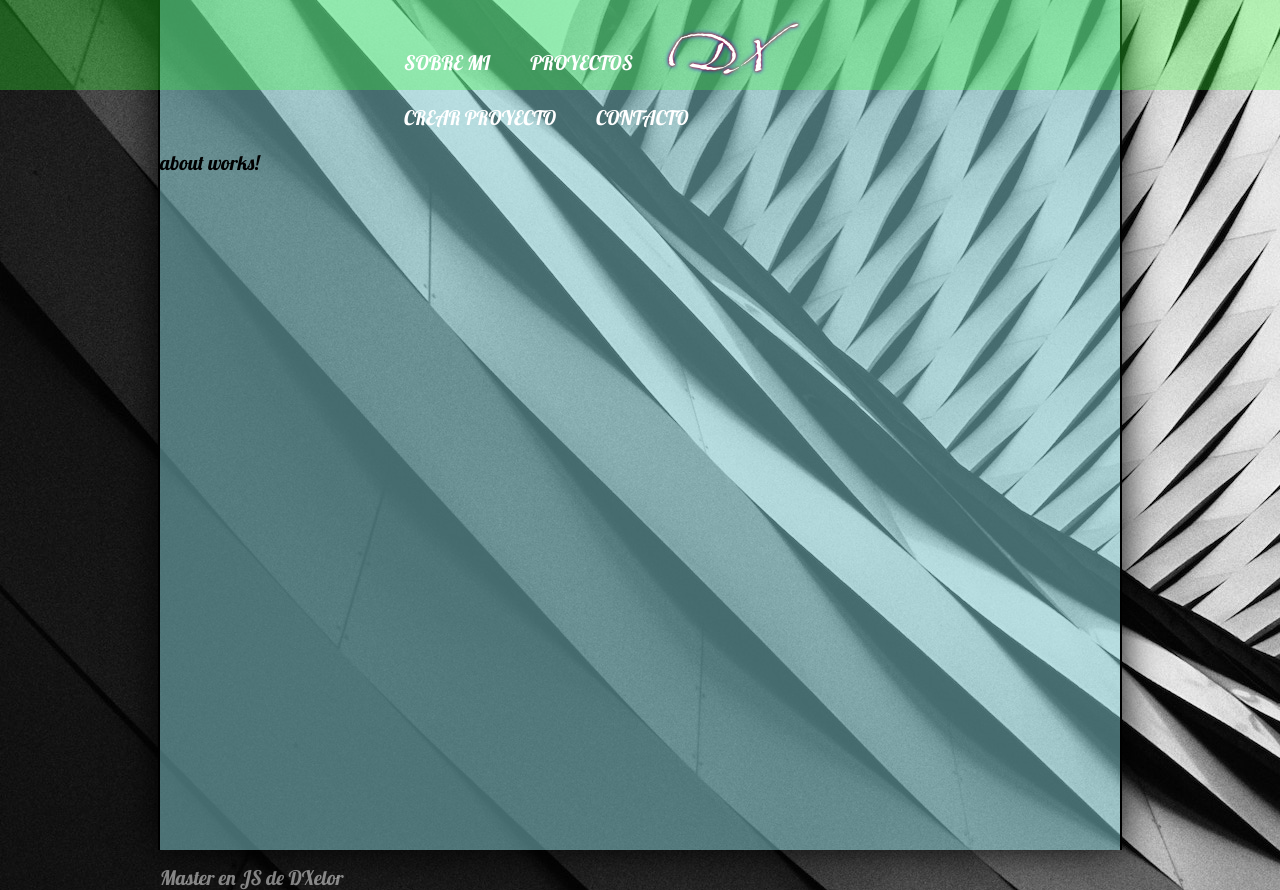
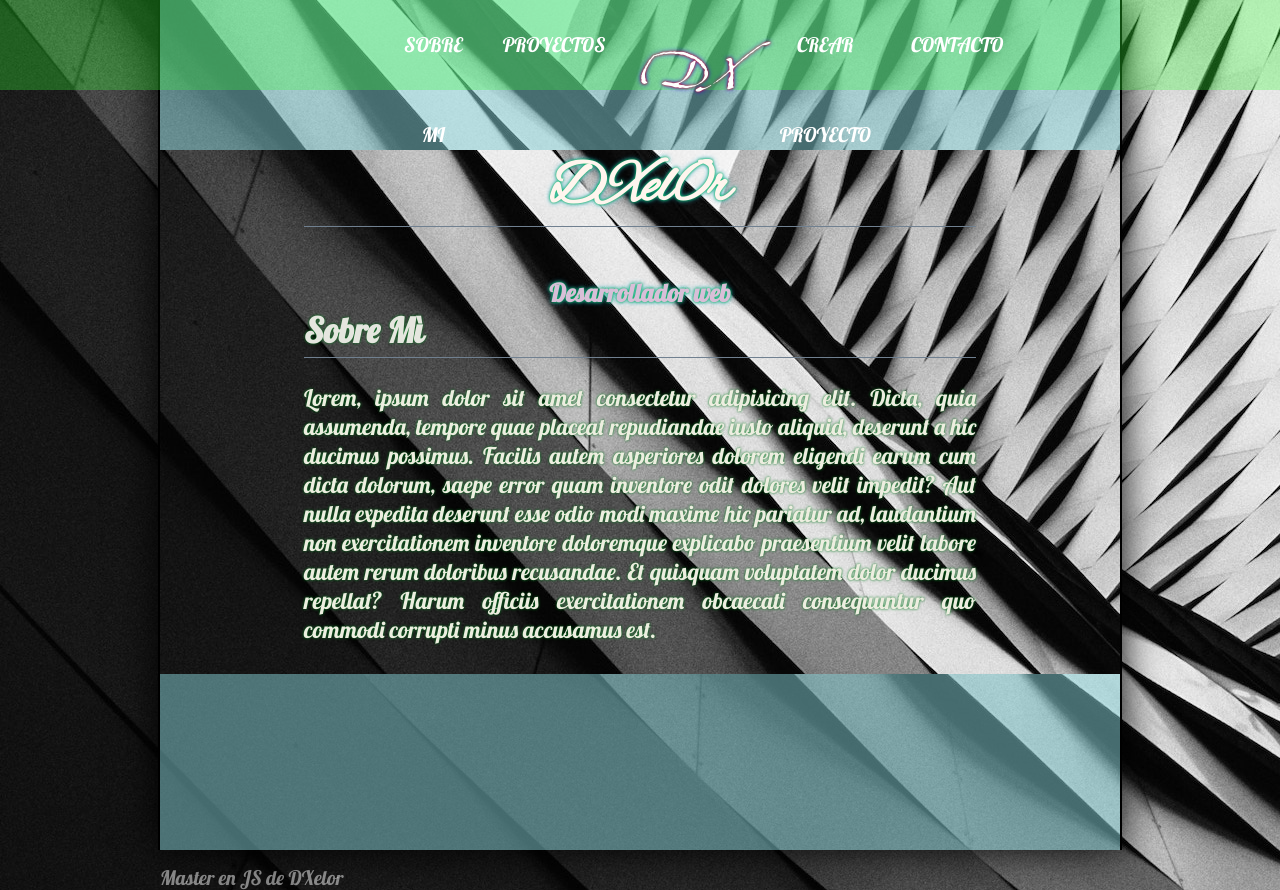
Before and after one commit to DXelor/Web-Portafolio, an Angular app: page / in a window 1280 px wide. Built offline with nearby package versions, Linux system fonts and the light colour scheme.

Commit message:
pagina sobre mì

```diff
--- a/src/app/components/about/about.component.html
+++ b/src/app/components/about/about.component.html
@@ -1 +1,29 @@
-<p>about works!</p>
+<!DOCTYPE html>
+<html lang="es">
+
+<head>
+    <meta charset="UTF-8">
+    <meta name="viewport" content="width=device-width, initial-scale=1.0">
+    <title>Sobre Mi</title>
+</head>
+
+<body>
+    <div id="title">
+        <h1>{{title}}</h1>
+        <h2>{{subtitle}}</h2>
+        <!-- <p>{{web}}</p> -->
+    </div>
+    <article class="about">
+        <h2>Sobre Mì</h2>
+        <p>
+            Lorem, ipsum dolor sit amet consectetur adipisicing elit. Dicta, quia assumenda, tempore quae placeat
+            repudiandae iusto aliquid, deserunt a hic ducimus possimus. Facilis autem asperiores dolorem eligendi earum
+            cum dicta dolorum, saepe error quam inventore odit dolores velit impedit? Aut nulla expedita deserunt esse
+            odio modi maxime hic pariatur ad, laudantium non exercitationem inventore doloremque explicabo praesentium
+            velit labore autem rerum doloribus recusandae. Et quisquam voluptatem dolor ducimus repellat? Harum officiis
+            exercitationem obcaecati consequuntur quo commodi corrupti minus accusamus est.
+        </p>
+    </article>
+</body>
+
+</html>
--- a/src/app/components/about/about.component.ts
+++ b/src/app/components/about/about.component.ts
@@ -6,8 +6,15 @@ import { Component, OnInit } from '@angular/core';
   styleUrls: ['./about.component.css']
 })
 export class AboutComponent implements OnInit {
+  public title: string;
+  public subtitle: string;
+  public web: string;
 
-  constructor() { }
+  constructor() {
+    this.title = "DXel0r";
+    this.subtitle = "Desarrollador web";
+    this.web = "dxelor.com";
+  }
 
   ngOnInit(): void {
   }
--- a/src/assets/css/styles.css
+++ b/src/assets/css/styles.css
@@ -41,21 +41,23 @@ header{
     text-transform: uppercase;
 }
 header ul{
-    display: block;
+    margin-left: 10px;
+    margin-right: 10px;
+    display: flex;
+    flex-direction: row;
     width: 40%;
     height: inherit;
     margin: 0px auto;
 }
 
 header ul li {
-    display: inline-block;
+    display: inline-flex;
     margin: 0px auto;
     text-align: center;
-    line-height: 55px;
+    line-height: 90px;
 }
 
-header a{
-    display: block;
+li a{
     padding-right: 20px;
     padding-left: 20px;
     height: inherit;
@@ -66,7 +68,7 @@ header a{
 
 header a:hover, .actived{
     box-shadow:  inset 0 0 5px white;
-    border-radius: 50px;
+    border-radius: 60px;
     background-color: rgba(0, 0, 0, 0.5);
 }
 
@@ -107,3 +109,48 @@ footer{
     padding-top: 15px;
     color: rgba(250, 250, 250, 0.5);
 }
+
+
+/*sobre Mi*/
+
+#title{
+    width: 70%;
+    color: seashell;
+    text-shadow: 0 0 3px #01b947, 0 0 5px #23a3ca;
+    margin: 0px auto;
+    text-align: center;
+}
+
+#title h1{
+    font-family: "AlexBrush", Arial, Helvetica, sans-serif;
+    font-size: 60px;
+    border-bottom: 1px solid slategray;
+}
+
+#title h2{
+    font-size: 25px;
+    color: thistle;
+    margin-top: 50px;
+}
+
+article.about{
+    width: 70%;
+    margin: 0px auto;
+    margin-bottom: 20px;
+    font-size: 23px;
+}
+.about h2{
+    color: rgb(229, 230, 223);
+    text-shadow: 0 0 3px rgb(1, 117, 27);
+    border-bottom: 1px solid slategray;
+    padding-bottom: 5px;
+    margin-bottom: 5px;
+}
+
+.about p{
+    color: rgb(237, 238, 224);
+    text-shadow: 0 0 3px rgb(1, 117, 27);
+    padding-top: 20px;
+    padding-bottom: 30px;
+    text-align: justify;
+}
```
